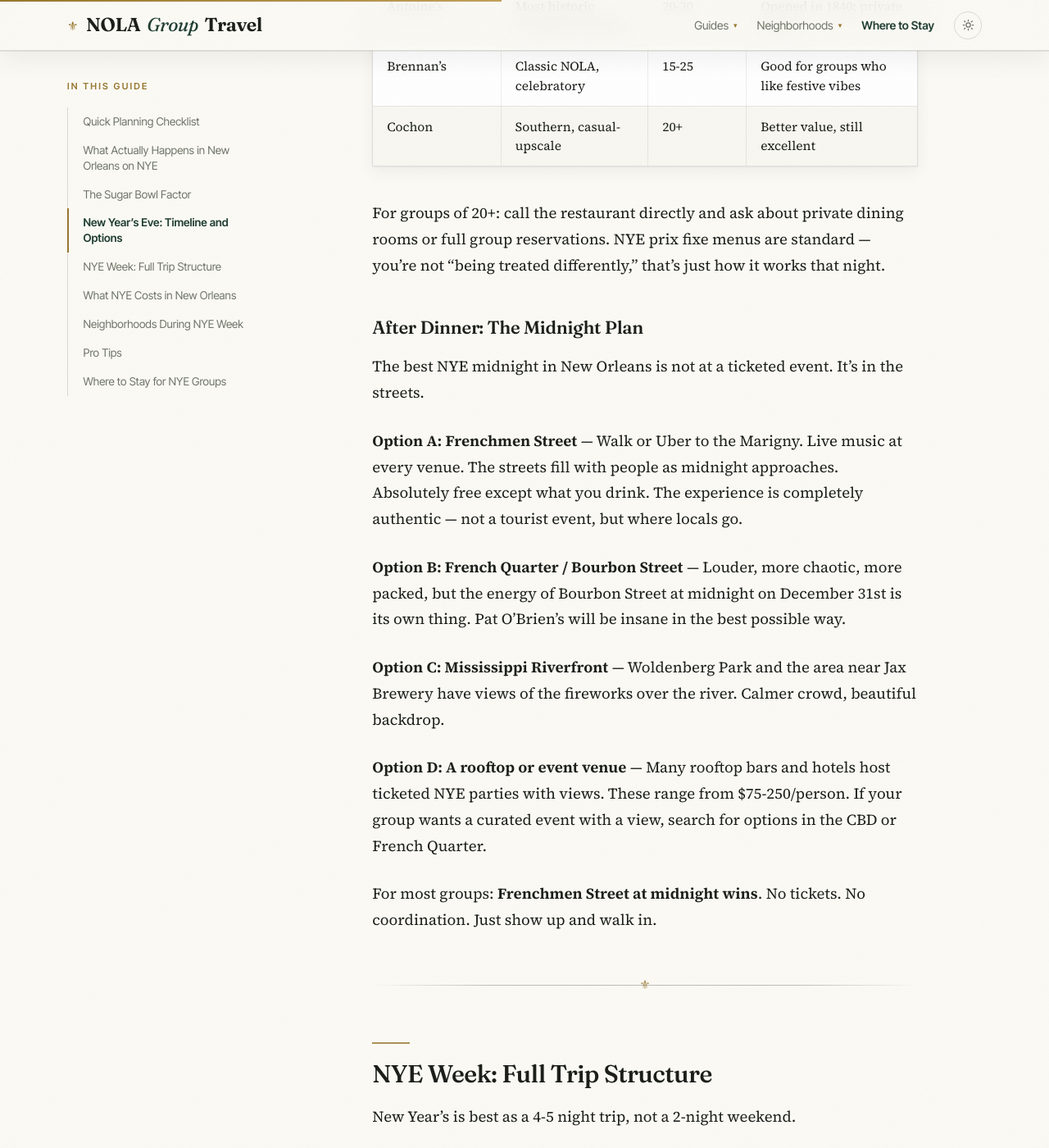
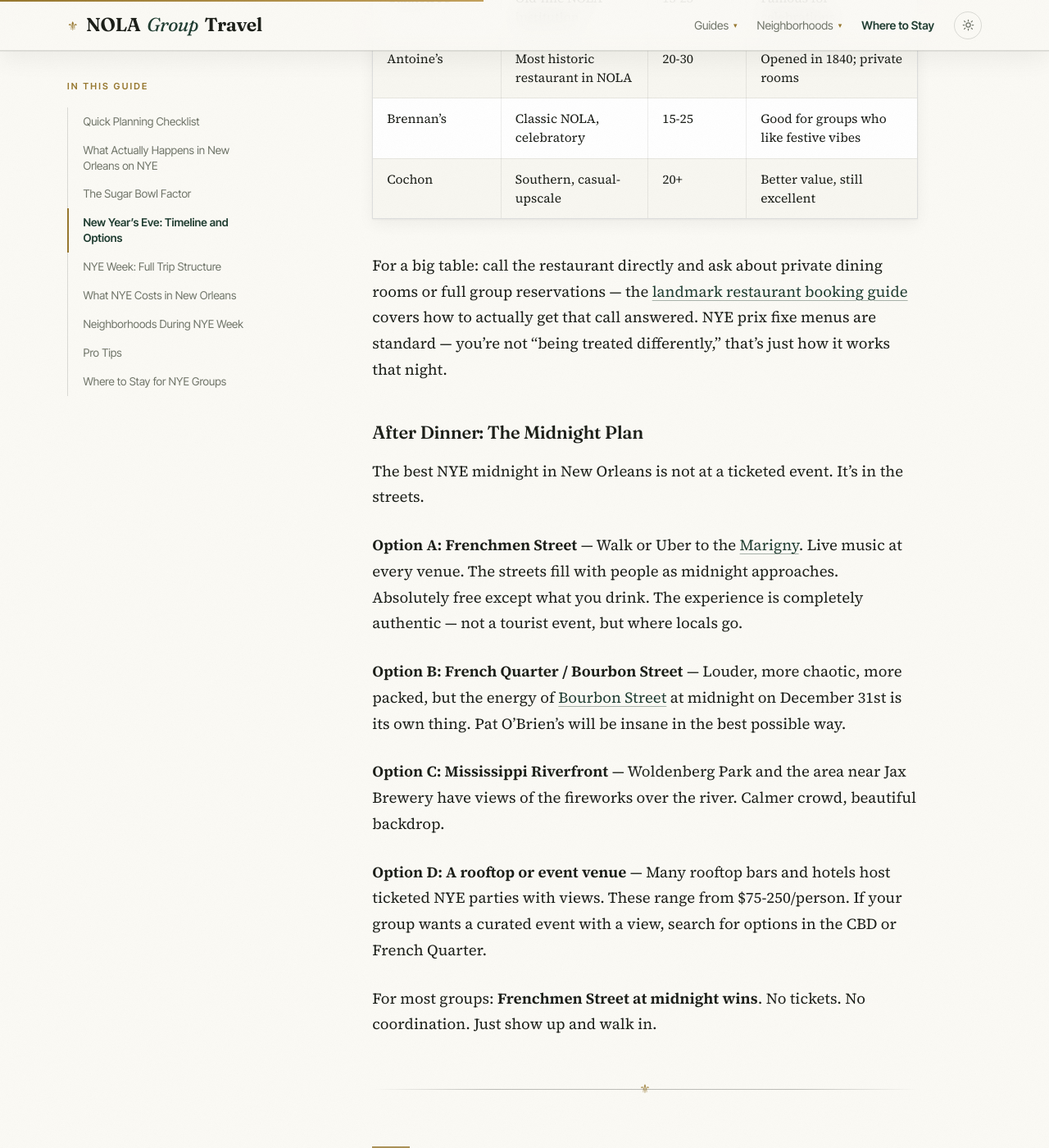
Before and after one commit to sjworth-dev/nola-group-travel, a Jekyll site: the page built from _guides/new-years-guide.md, in a window 1280 px wide and 1400 px high, scrolled down 4415 px. Shown: the whole window at 82% size. Built offline with Jekyll 4.4.1, drawn with Linux system fonts in a browser that asks for light colours; some of the changed text lies outside the part shown.

Commit message:
seo: interlink new-years-guide.md to related guides and neighborhoods

```diff
--- a/_guides/new-years-guide.md
+++ b/_guides/new-years-guide.md
@@ -15,7 +15,7 @@ For large groups, it requires planning. Here's how to do it right.
 
 ## Quick Planning Checklist
 
-- Book accommodations 4-6 months in advance — NYE is one of the most competitive booking windows of the year
+- Book accommodations early — NYE is one of the most competitive booking windows of the year; for the largest selection, book 6+ months out
 - Decide: Sugar Bowl or no Sugar Bowl (changes the logistics dramatically)
 - Secure one great dinner reservation for December 31st
 - Don't over-program the midnight hour — let the city handle it
@@ -50,7 +50,7 @@ The Sugar Bowl is one of college football's oldest and most prestigious bowl gam
 
 **Ticket access:** Sugar Bowl tickets are available but require advance purchase. The game is at Caesars Superdome. If your group includes college football fans, attending is a legitimate highlight of the trip.
 
-**Transportation:** The CBD area is busy on game day. Don't try to Uber during peak pre-game windows. Walk from CBD hotels. Charter bus from further neighborhoods.
+**Transportation:** The CBD area is busy on game day. Don't try to Uber during peak pre-game windows — see the [ride-share master guide](/guides/nola-group-ride-share-master-guide/) for how to move a large group when the roads are this jammed. Walk from CBD hotels. Charter bus from further neighborhoods.
 
 ### If Sugar Bowl Is the Anchor
 
@@ -84,15 +84,15 @@ New Year's Eve dinner is the centerpiece. This is not the night to be flexible a
 | Brennan's | Classic NOLA, celebratory | 15-25 | Good for groups who like festive vibes |
 | Cochon | Southern, casual-upscale | 20+ | Better value, still excellent |
 
-For groups of 20+: call the restaurant directly and ask about private dining rooms or full group reservations. NYE prix fixe menus are standard — you're not "being treated differently," that's just how it works that night.
+For a big table: call the restaurant directly and ask about private dining rooms or full group reservations — the [landmark restaurant booking guide](/guides/nola-group-landmark-restaurant-booking-guide/) covers how to actually get that call answered. NYE prix fixe menus are standard — you're not "being treated differently," that's just how it works that night.
 
 ### After Dinner: The Midnight Plan
 
 The best NYE midnight in New Orleans is not at a ticketed event. It's in the streets.
 
-**Option A: Frenchmen Street** — Walk or Uber to the Marigny. Live music at every venue. The streets fill with people as midnight approaches. Absolutely free except what you drink. The experience is completely authentic — not a tourist event, but where locals go.
+**Option A: Frenchmen Street** — Walk or Uber to the [Marigny](/neighborhoods/marigny/). Live music at every venue. The streets fill with people as midnight approaches. Absolutely free except what you drink. The experience is completely authentic — not a tourist event, but where locals go.
 
-**Option B: French Quarter / Bourbon Street** — Louder, more chaotic, more packed, but the energy of Bourbon Street at midnight on December 31st is its own thing. Pat O'Brien's will be insane in the best possible way.
+**Option B: French Quarter / Bourbon Street** — Louder, more chaotic, more packed, but the energy of [Bourbon Street](/guides/nola-bourbon-street-guide/) at midnight on December 31st is its own thing. Pat O'Brien's will be insane in the best possible way.
 
 **Option C: Mississippi Riverfront** — Woldenberg Park and the area near Jax Brewery have views of the fireworks over the river. Calmer crowd, beautiful backdrop.
 
@@ -123,7 +123,7 @@ January 1st in New Orleans is its own experience. Half the city is recovering. T
 
 **The New Year's Day brunch** — Whether you go out or cook at the house, this is the meal of the trip. Build it in, don't rush it.
 
-**The Second Line:** A traditional jazz funeral procession marches in the French Quarter on New Year's Day. This happens annually as a tradition. Check local listings for the specific time and route — it's free, it's on the street, and it's one of the most uniquely New Orleans experiences you can have.
+**The Second Line:** A traditional brass-band procession marches in the French Quarter on New Year's Day. This happens annually as a tradition. Check local listings for the specific time and route — it's free, it's on the street, and it's one of the most uniquely New Orleans experiences you can have. If your group wants to understand the tradition before joining one, the [second line guide](/guides/second-line-guide/) and the [private vs. public second line breakdown](/guides/nola-group-private-second-line-vs-public-guide/) cover the etiquette.
 
 ---
 
@@ -147,23 +147,25 @@ The NYE premium typically covers December 30, 31, and January 1. December 28-29
 
 *Sugar Bowl tickets add $100-300+/person if attending*
 
+For a full breakdown of where a group trip's money actually goes, see the [budget guide](/guides/budget-guide/). If your group is leaning toward spending the night in rather than fighting the crowds, the [New Year's villa guide](/guides/nola-group-new-years-villa-guide/) covers that version of the night.
+
 ---
 
 ## Neighborhoods During NYE Week
 
-### French Quarter
+### [French Quarter](/neighborhoods/french-quarter/)
 
 The most obvious choice. Maximum energy, maximum access to everything, maximum crowds. Hotels are expensive. If you can handle the noise and the throngs, it's immersive.
 
-### Marigny / Frenchmen Street Corridor
+### [Marigny](/neighborhoods/marigny/) / Frenchmen Street Corridor
 
 Where you want to be at midnight. If you're staying in the Marigny, you walk to your destination. Quieter during the day, electric at night.
 
-### Bywater
+### [Bywater](/neighborhoods/bywater/)
 
-Close to the action but with a quieter home base. 10-minute walk or short Uber to Frenchmen Street. The best of both worlds.
+Close to the action but with a quieter home base. A short walk or Uber to Frenchmen Street. The best of both worlds.
 
-### Lower Garden District
+### [Lower Garden District](/neighborhoods/lower-garden-district/)
 
 Access to great restaurants and bars, slightly removed from the chaos. Streetcar to CBD for Sugar Bowl area. Uber to French Quarter.
 
@@ -171,7 +173,7 @@ Access to great restaurants and bars, slightly removed from the chaos. Streetcar
 
 ## Pro Tips
 
-1. **Book accommodations the moment you decide to go.** NYE in NOLA is not a "figure it out in October" situation. April or May is when the good large-group options book up for December 31st.
+1. **Book accommodations the moment you decide to go.** NYE in NOLA is not a "figure it out in October" situation — for the largest selection, book 6+ months out, same as any other big-group weekend on the calendar.
 
 2. **Make the NYE dinner reservation right after accommodations.** Private dining rooms at top restaurants fill up in the same window as large group rentals.
 
@@ -189,7 +191,7 @@ Access to great restaurants and bars, slightly removed from the chaos. Streetcar
 
 ## Where to Stay for NYE Groups
 
-NYE is the single toughest weekend to find large-group accommodation in New Orleans. Every short-term rental platform spikes on December 30-31, and options for 15+ people are genuinely limited.
+NYE is the single toughest weekend to find large-group accommodation in New Orleans. Every short-term rental platform spikes on December 30-31, and options big enough for the whole crew are genuinely limited.
 
 **Castleday Retreats** — Three private villas in the Bywater, each sleeping up to 30. Book months in advance for the NYE window. The Bywater location is excellent for NYE — you're 10 minutes from Frenchmen Street and not in the middle of the French Quarter chaos. Private pools, full kitchens, multiple common areas.
 
```
